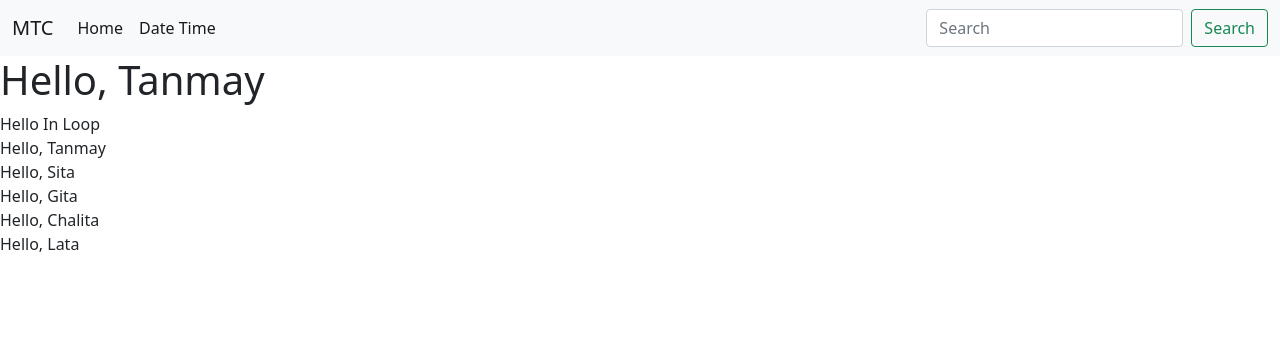
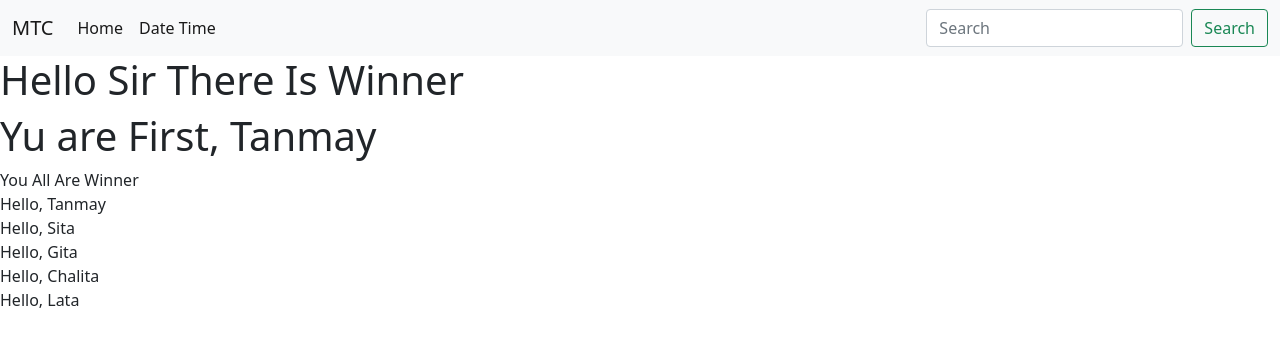
Before and after one commit to Tanmayboy/Plasto, a Flask app: page / in a window 1280 px wide. Shown: the top 356 px of the page. Run offline with Flask 3, Linux system fonts and the light colour scheme.

Commit message:
Update index.html

```diff
--- a/templates/index.html
+++ b/templates/index.html
@@ -1,8 +1,9 @@
 {% extends 'base.html' %}
 {% block title %}Welcome{% endblock %}
 {% block base12 %}
-<h1>Hello, {{ N|first }} </h1>
-Hello In Loop<br>
+<h1>Hello Sir There Is Winner</h1>
+<h1>Yu are First, {{ N|first }} </h1>
+You All Are Winner<br>
 {% for I in N: %}
   Hello, {{I}} <br>
 {% endfor %}
```
